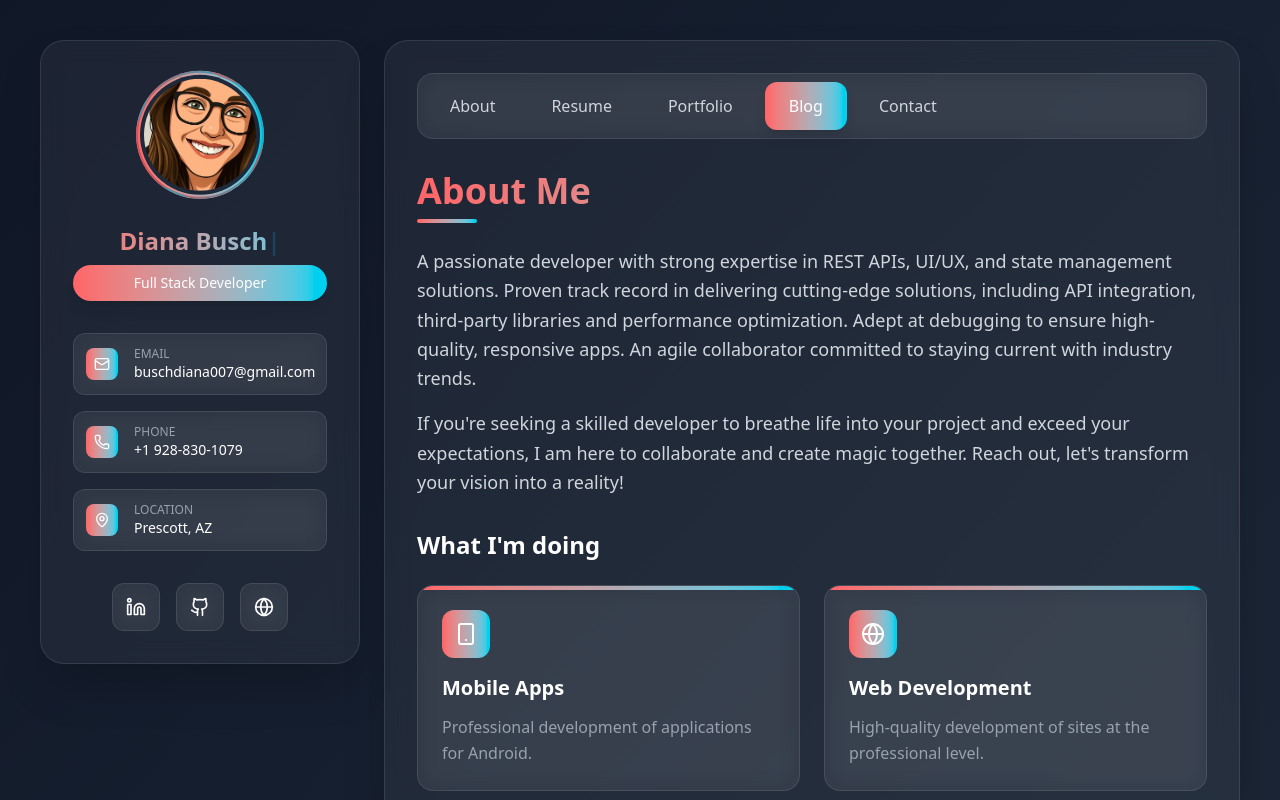
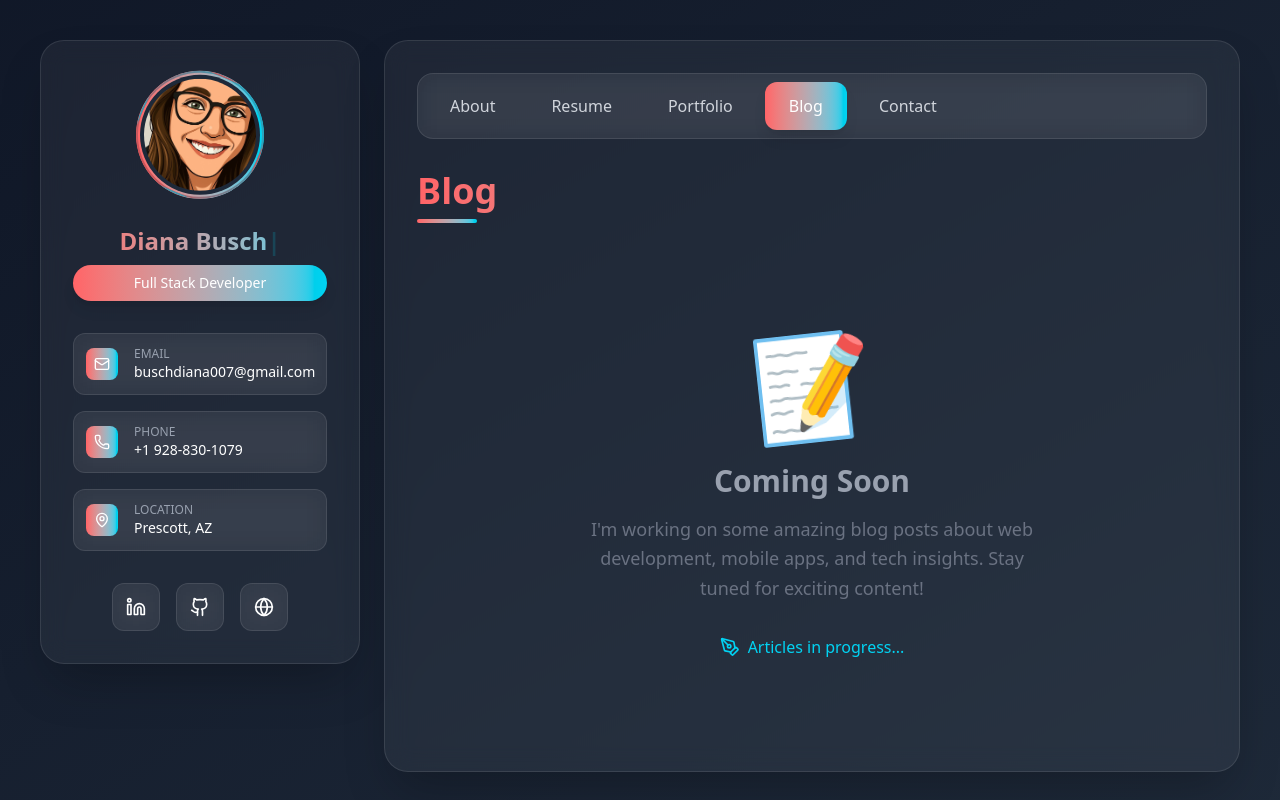
Before and after one commit to DBusch-Developer/developer-portfolio, a React (Vite) app in the folder client/: page / in a window 1280 px wide. Both pictures are taken after a click on the button "Blog". Shown: the top 800 px of the page. Built offline with nearby package versions, Linux system fonts and the light colour scheme.

Commit message:
Add Blog page with coming soon placeholder

```diff
--- a/client/src/App.jsx
+++ b/client/src/App.jsx
@@ -4,6 +4,7 @@ import Sidebar from "./components/Sidebar";
 import Navigation from "./components/Navigation";
 import About from "./pages/About";
 import Resume from "./pages/Resume";
+import Blog from "./pages/Blog";
 import Contact from "./pages/Contact";
 import "./App.css";
 
@@ -16,6 +17,8 @@ function App() {
         return <About />;
       case "resume":
         return <Resume />;
+      case "blog":
+        return <Blog />;
       case "contact":
         return <Contact />;
       default:
--- /dev/null
+++ b/client/src/pages/Blog.jsx
@@ -0,0 +1,76 @@
+import React from 'react'
+import { motion } from 'framer-motion'
+import { PenTool } from 'lucide-react'
+
+const Blog = () => {
+  return (
+    <div>
+      <motion.h2
+        initial={{ opacity: 0, y: 20 }}
+        animate={{ opacity: 1, y: 0 }}
+        className="text-4xl font-bold mb-8 gradient-text relative"
+      >
+        Blog
+        <motion.div
+          initial={{ width: 0 }}
+          animate={{ width: 60 }}
+          transition={{ delay: 0.5, duration: 0.8 }}
+          className="h-1 gradient-bg rounded-full mt-2"
+        />
+      </motion.h2>
+
+      <motion.div
+        initial={{ opacity: 0, y: 20 }}
+        animate={{ opacity: 1, y: 0 }}
+        transition={{ delay: 0.3 }}
+        className="text-center py-20"
+      >
+        <motion.div
+          animate={{
+            rotate: [0, 10, -10, 0],
+            scale: [1, 1.1, 1]
+          }}
+          transition={{
+            duration: 2,
+            repeat: Infinity,
+            repeatType: "reverse"
+          }}
+          className="text-8xl mb-8"
+        >
+          📝
+        </motion.div>
+
+        <motion.h3
+          initial={{ opacity: 0 }}
+          animate={{ opacity: 1 }}
+          transition={{ delay: 0.5 }}
+          className="text-3xl font-bold text-gray-400 mb-4"
+        >
+          Coming Soon
+        </motion.h3>
+
+        <motion.p
+          initial={{ opacity: 0 }}
+          animate={{ opacity: 1 }}
+          transition={{ delay: 0.7 }}
+          className="text-gray-500 text-lg max-w-md mx-auto leading-relaxed"
+        >
+          I'm working on some amazing blog posts about web development, mobile apps, and tech insights.
+          Stay tuned for exciting content!
+        </motion.p>
+
+        <motion.div
+          initial={{ opacity: 0, y: 20 }}
+          animate={{ opacity: 1, y: 0 }}
+          transition={{ delay: 0.9 }}
+          className="mt-8 flex items-center justify-center gap-2 text-cyan-400"
+        >
+          <PenTool size={20} />
+          <span className="font-medium">Articles in progress...</span>
+        </motion.div>
+      </motion.div>
+    </div>
+  )
+}
+
+export default Blog
```
